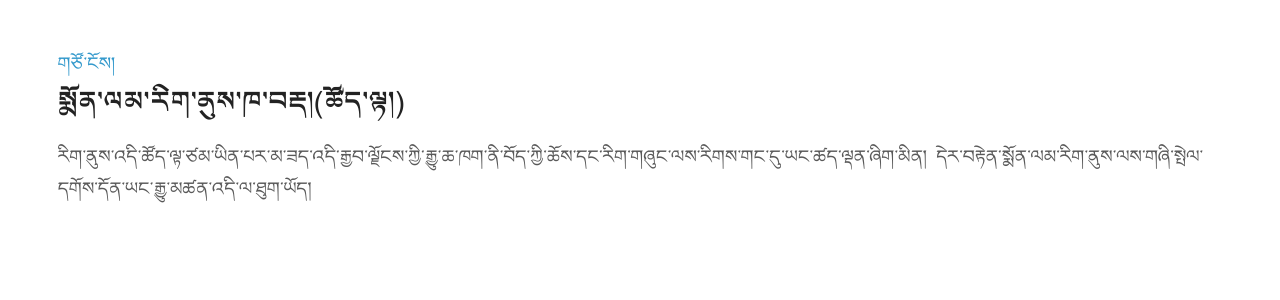
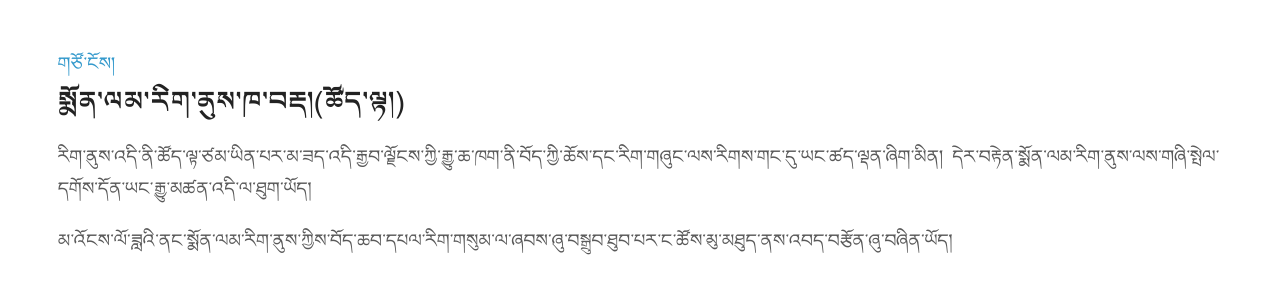
Before and after one commit to MonlamAI/monlam.ai, a Jekyll site: the page chatbot.html, which Jekyll copies as it is, in a window 1280 px wide. Shown: the top 300 px of the page. Built offline with Jekyll 4.4.1, drawn with Linux system fonts in a browser that asks for light colours.

Commit message:
Update chatbot.html

```diff
--- a/chatbot.html
+++ b/chatbot.html
@@ -6,7 +6,8 @@
     <div><a href="https://monlam.ai" style="margin-bottom: 10px; position: relative; top: -10px;">གཙོ་ངོས།</a></div>
 
     <h1 style="font-family: Monlam-b;">སྨོན་ལམ་རིག་ནུས་ཁ་བརྡ།(<span>ཚོད་ལྟ།</span>)</h1>
-    <p>རིག་ནུས་འདི་ཚོད་ལྟ་ཙམ་ཡིན་པར་མ་ཟད་འདི་རྒྱབ་ལྗོངས་ཀྱི་རྒྱུ་ཆ་ཁག་ནི་བོད་ཀྱི་ཆོས་དང་རིག་གཞུང་ལས་རིགས་གང་དུ་ཡང་ཚད་ལྡན་ཞིག་མིན། དེར་བརྟེན་སྨོན་ལམ་རིག་ནུས་ལས་གཞི་སྤེལ་དགོས་དོན་ཡང་རྒྱུ་མཚན་འདི་ལ་ཐུག་ཡོད། </p>
+    <p>རིག་ནུས་འདི་ནི་ཚོད་ལྟ་ཙམ་ཡིན་པར་མ་ཟད་འདི་རྒྱབ་ལྗོངས་ཀྱི་རྒྱུ་ཆ་ཁག་ནི་བོད་ཀྱི་ཆོས་དང་རིག་གཞུང་ལས་རིགས་གང་དུ་ཡང་ཚད་ལྡན་ཞིག་མིན། དེར་བརྟེན་སྨོན་ལམ་རིག་ནུས་ལས་གཞི་སྤེལ་དགོས་དོན་ཡང་རྒྱུ་མཚན་འདི་ལ་ཐུག་ཡོད། </p>
+    <p>མ་འོངས་ལོ་ཟླའི་ནང་སྨོན་ལམ་རིག་ནུས་ཀྱིས་བོད་ཆབ་དཔལ་རིག་གསུམ་ལ་ཞབས་ཞུ་བསྒྲུབ་ཐུབ་པར་ང་ཚོས་མུ་མཐུད་ནས་འབད་བརྩོན་ཞུ་བཞིན་ཡོད།</p>
      <script type="module" src="https://gradio.s3-us-west-2.amazonaws.com/3.26.0/gradio.js"></script>
 
      <gradio-app src="https://openpecha-chatbot-tibetan.hf.space"></gradio-app>
```
